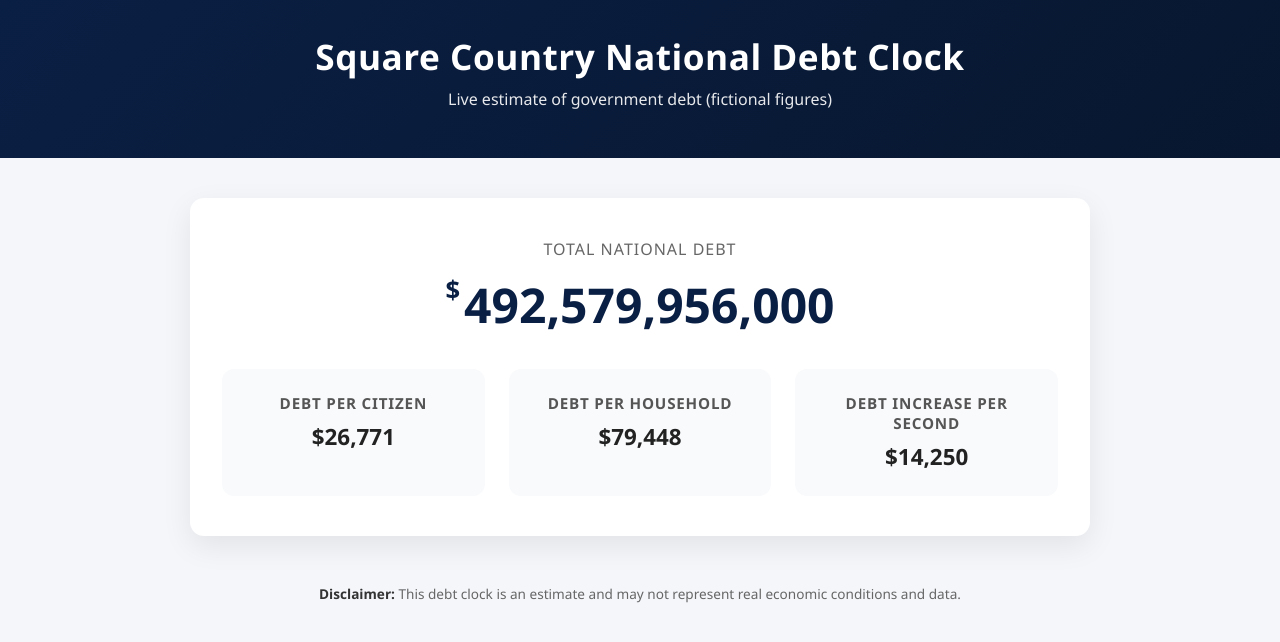
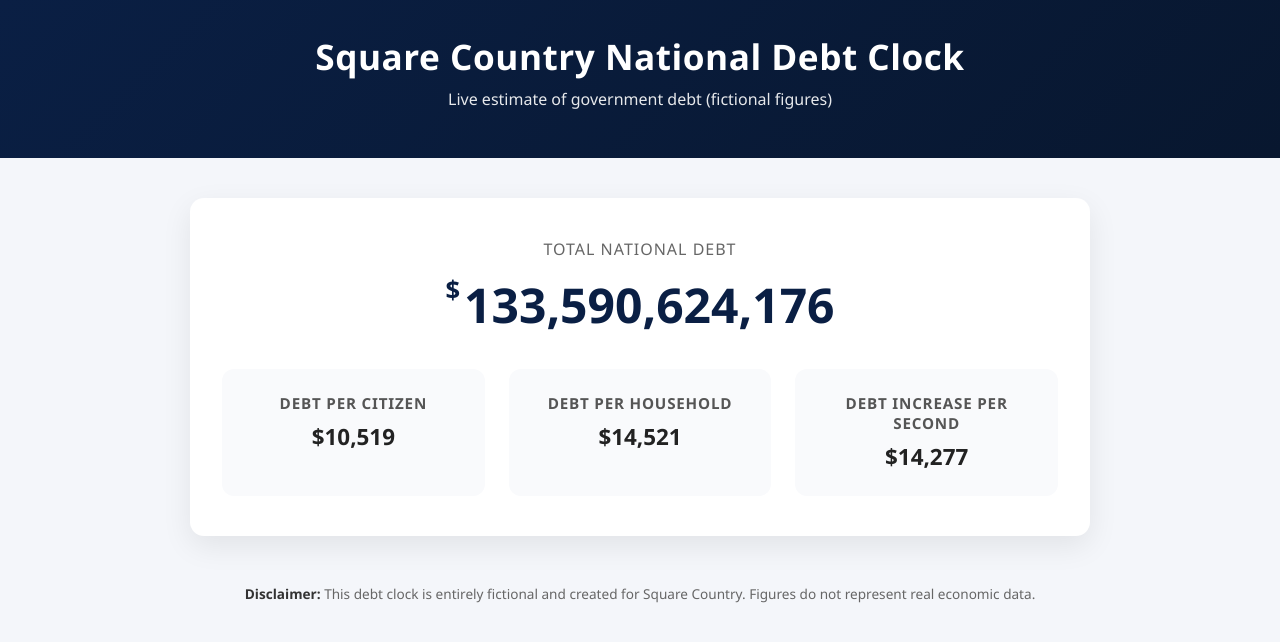
Before and after one commit to tmitmac/debt-clock, a plain HTML site: page index.html in a window 1280 px wide. Drawn offline with Linux system fonts and the light colour scheme.

Commit message:
Update index.html

```diff
--- a/index.html
+++ b/index.html
@@ -144,16 +144,17 @@
 </main>
 
 <footer>
-  <p><strong>Disclaimer:</strong> This debt clock is an estimate and may not represent real economic conditions and data.</p>
+  <p><strong>Disclaimer:</strong> This debt clock is entirely fictional and created for Square Country.
+     Figures do not represent real economic data.</p>
 </footer>
 
 <script>
   // ---- Fictional baseline data ----
-  const initialDebt = 487_250_000_000; // $487.25b at start time
-  const debtIncreasePerSecond = 14_250; // grows by $14,250 every second
+  const initialDebt = 128_250_569_312; // $487.25b at start time
+  const debtIncreasePerSecond = 14_277; // grows by $14,250 every second
 
-  const population = 18_400_000;   // fictional population
-  const households = 6_200_000;    // fictional households
+  const population = 12_700_000;   // fictional population
+  const households = 9_200_000;    // fictional households
 
   // Fixed fictional start time (epoch ms)
   const startTime = new Date("2026-01-01T00:00:00Z").getTime();    // fictional households
```
